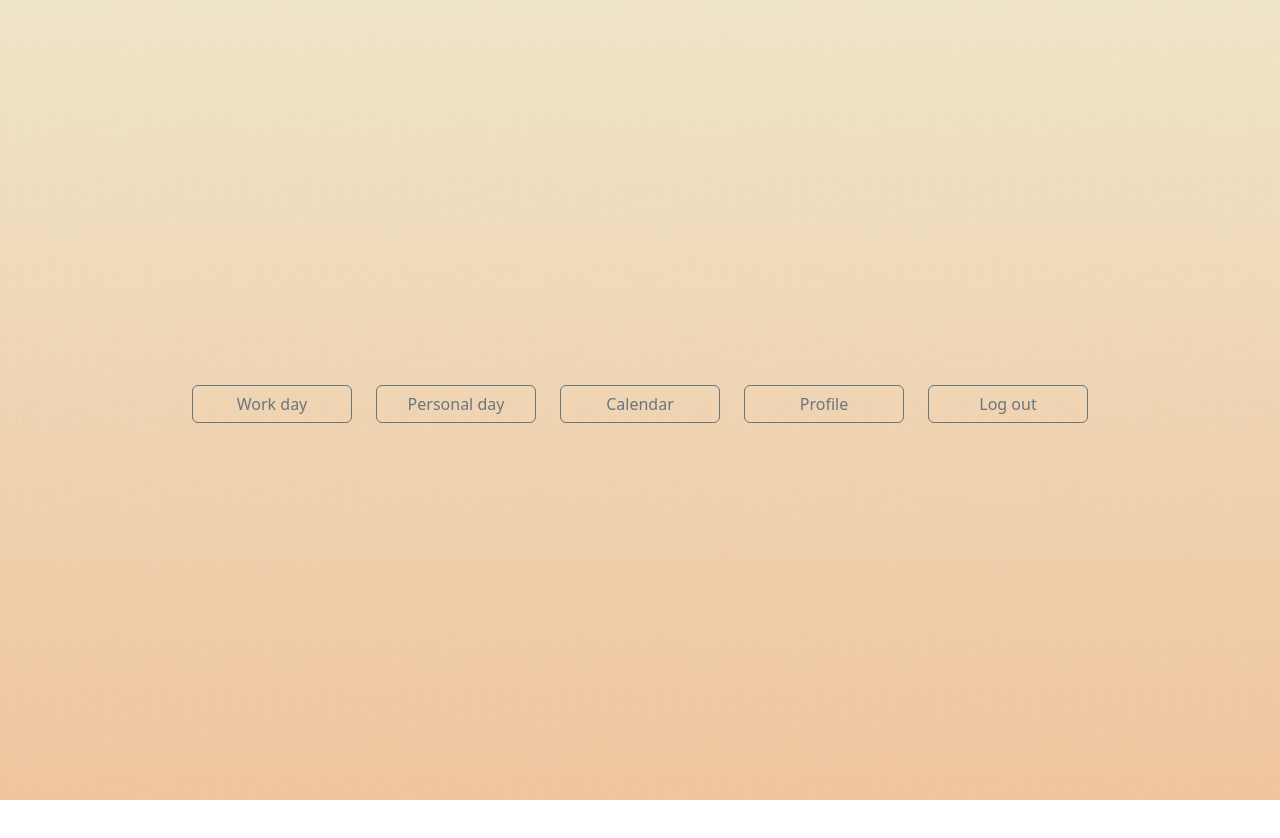
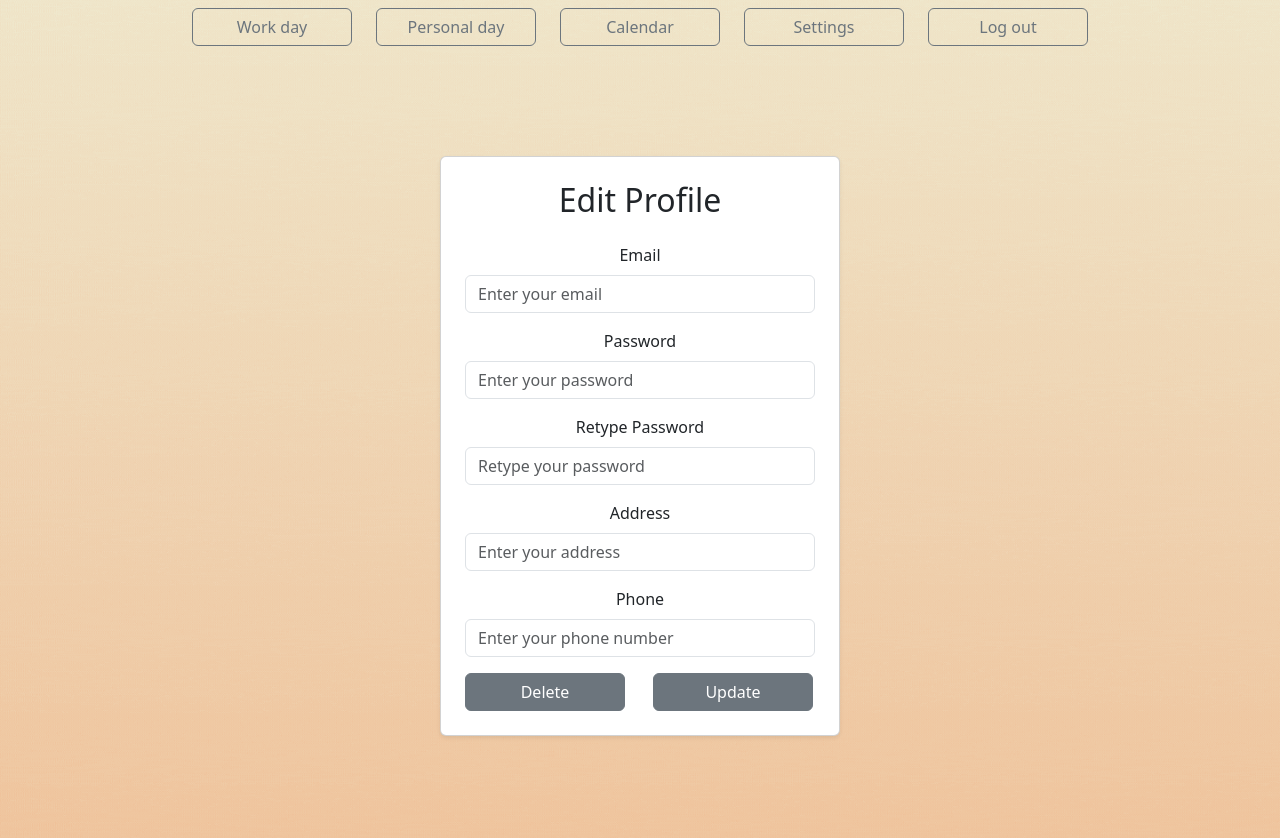
Before and after one commit to Lehti-A/calendrifyfront, a Vue app: page /settings in a window 1280 px wide. Shown: the top 838 px of the page. Before the commit the page ends 800 px from the top, so only its background shows below. Built offline with nearby package versions, Linux system fonts and the light colour scheme.

Commit message:
SETTINGSVIEW WIP

```diff
--- a/src/App.vue
+++ b/src/App.vue
@@ -18,7 +18,7 @@
         </div>
 
         <div class="col-auto">
-          <button type="button" class="btn btn-outline-secondary">Profile</button>
+          <button type="button" class="btn btn-outline-secondary">Settings</button>
         </div>
 
         <div class="col-auto">
--- a/src/router/index.js
+++ b/src/router/index.js
@@ -2,7 +2,7 @@ import {createRouter, createWebHistory} from 'vue-router'
 import HomeView from '../views/HomeView.vue'
 import CalendarView from "@/views/CalendarView.vue";
 import RegisterView from "@/views/RegisterView.vue";
-import ProfileView from "@/views/ProfileView.vue";
+import SettingsView from "@/views/SettingsView.vue";
 
 const routes = [
     {
@@ -21,9 +21,9 @@ const routes = [
         component: RegisterView
     },
     {
-        path: '/user-profile',
-        name: 'profileRoute',
-        component: ProfileView
+        path: '/settings',
+        name: 'settingsRoute',
+        component: SettingsView
     },
 
 
```
Also changed, not shown: src/views/SettingsView.vue (renamed from src/views/ProfileView.vue).
